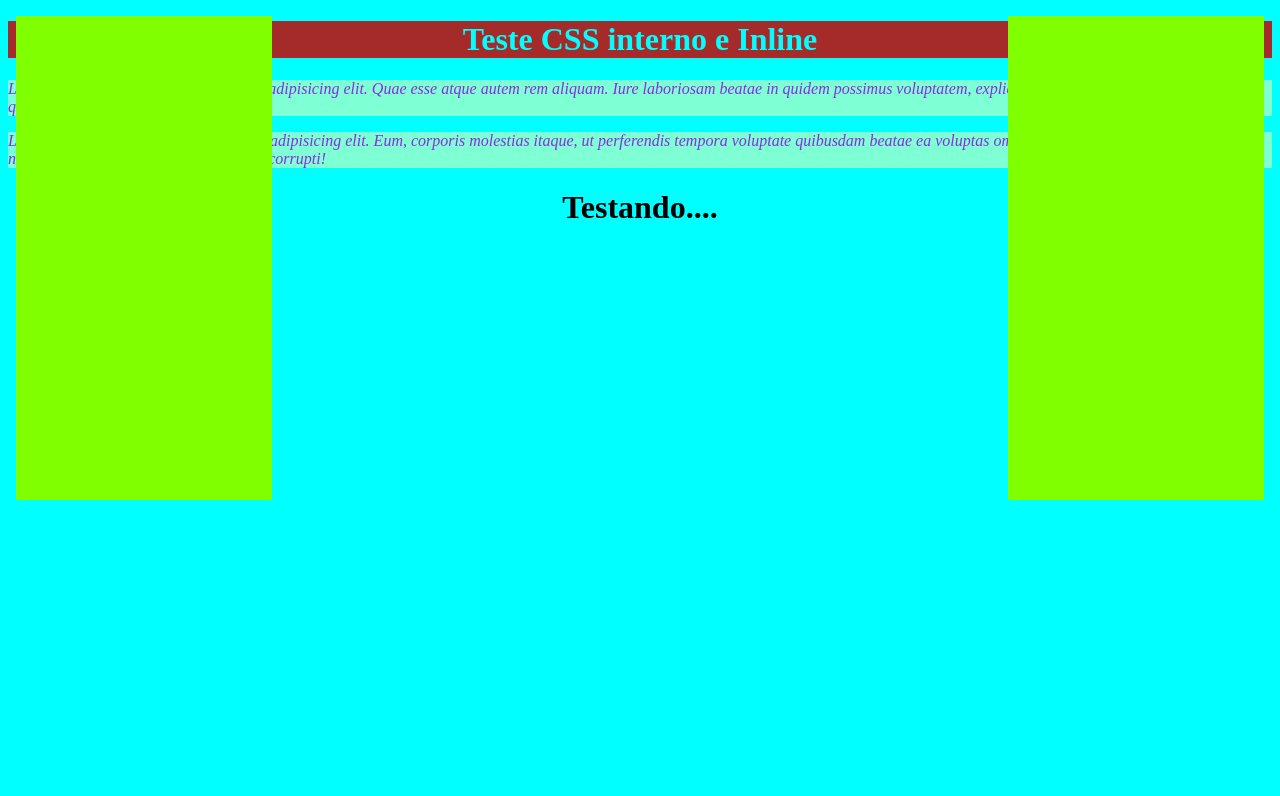
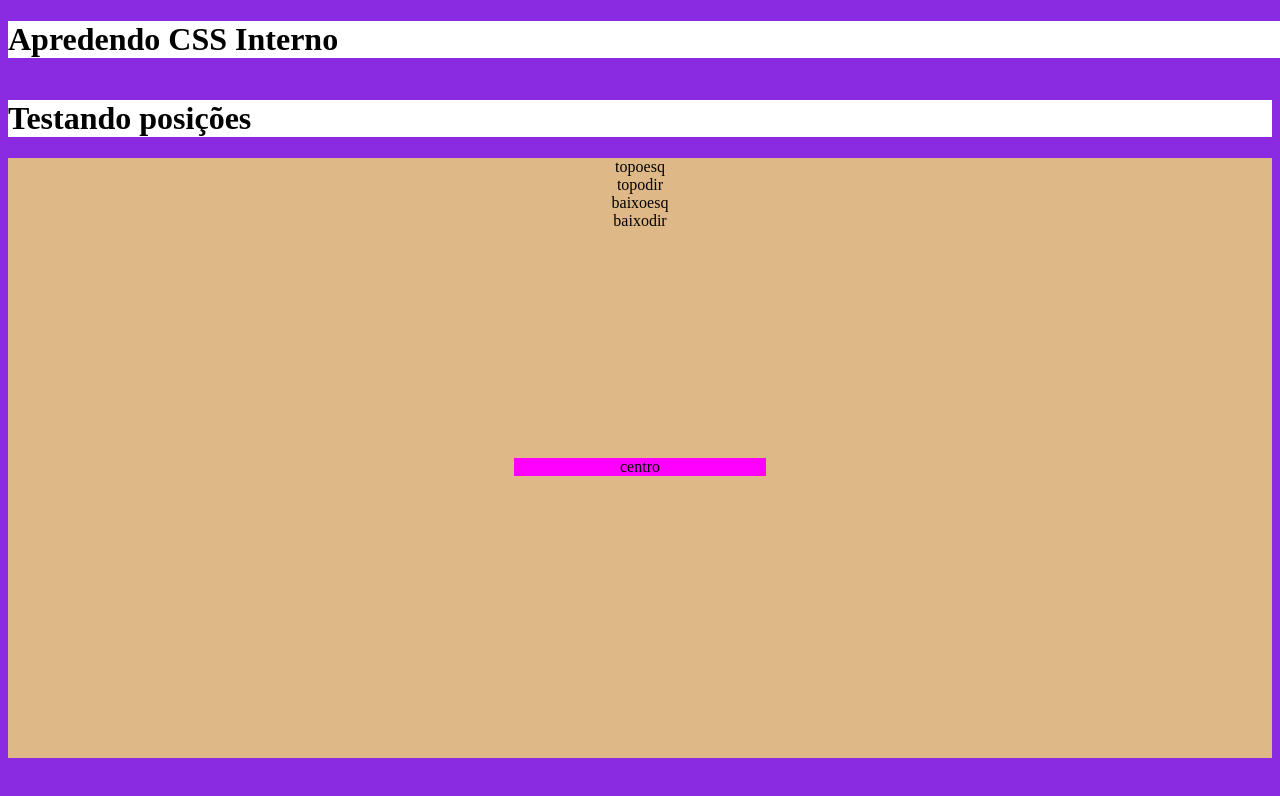
Before and after one commit to Felpin007/Meuprimeirosite, a plain HTML site: page testecss.html in a window 1280 px wide. Drawn offline with Linux system fonts and the light colour scheme.

Commit message:
Update testecss.html

```diff
--- a/testecss.html
+++ b/testecss.html
@@ -4,84 +4,102 @@
     <meta charset="UTF-8">
     <meta http-equiv="X-UA-Compatible" content="IE=edge">
     <meta name="viewport" content="width=device-width, initial-scale=1.0">
-    <title> Teste CSS interno e Inline </title>
+    <title>CSS Interno</title>
     <style>
         body{
+            background-color: blueviolet;
+        }
+        h1{
+            font-size: 2em;
+            background-color: #fff;
+
+        }
+        p{
             background-color: aqua;
+            color: chartreuse;
         }
 
-        h1{
+        .fixo{
+            position: fixed;
+            width: 100%;
+            top: 0;
+            z-index: 1000;
+        }
+
+        .main{
+            width: 100%;
+            height: 600px;
+            background-color: burlywood;
+            position: relative;
             text-align: center;
-            font-weight: bold;
         }
-        p{
-            color: blueviolet;
+
+        .container{
+            margin-top: 100px ;
         }
-                .topoesquerda{
+
+        .topoesq{
+            width: 20%;
+            background-color: cadetblue;
             position: absolute;
             top: 16px;
             left: 16px;
-            font-size: 18px;
+
+        }
+        .topodir{
+            width: 20%;
+            background-color: chocolate;
+            position: absolute;
+            top:16px;
+            right: 16px;
+
+        }
+        .baixoesq{
             width: 20%;
             background-color: chartreuse;
+            position: absolute;
+            bottom: 16px;
+            left: 16px;
 
         }
-                .topodireita{
+        .baixodir{
+            width: 20%;
+            background-color: darkolivegreen;
             position: absolute;
-            top: 16px;
+            bottom: 16px;
             right: 16px;
-            font-size: 18px;
+        }
+        .centro{
             width: 20%;
-            background-color: chartreuse;
-
-        }
-                       .baixoesquerda{
+            background-color: fuchsia;
             position: absolute;
-            top: 16px;
-            left: 16px;
-            font-size: 18px;
-            width: 20%;
-            background-color: chartreuse;
-            bottom: 300px;
-
-        }
-                .baixodireita{
-            position: absolute;
-            top: 16px;
-            right: 16px;
-            font-size: 18px;
-            width: 20%;
-            background-color: chartreuse;
-            bottom: 300px;
-
-        }
-                        .centro{
-            position: absolute;
-            top: 16px;
-            right: 16px;
-            font-size: 18px;
-            width: 20%;
-            background-color: chartreuse;
+            top:300px;
+            margin-left: 40%;
 
         }
     </style>
 </head>
 <body>
     <header>
-        <h1 style="background-color:brown;color: cyan;"> Teste CSS interno e Inline </h1>
-        <p style="background-color: aquamarine; font-style: italic;">Lorem ipsum dolor, sit amet consectetur adipisicing elit. Quae esse atque autem rem aliquam. Iure laboriosam beatae in quidem possimus voluptatem, explicabo cupiditate aut minima natus quibusdam impedit quasi magni!</p>
-        <p style="background-color: aquamarine; font-style: italic;">Lorem ipsum, dolor sit amet consectetur adipisicing elit. Eum, corporis molestias itaque, ut perferendis tempora voluptate quibusdam beatae ea voluptas omnis rem commodi laboriosam odit nostrum architecto, quaerat consectetur corrupti!</p>
+        <h1 class="fixo">Apredendo CSS Interno</h1>
+        <!-- <p>Lorem ipsum dolor sit amet consectetur, adipisicing elit. Quidem ipsam molestiae earum et quae. Provident voluptatibus, maiores placeat aperiam repellendus sint maxime ullam qui dolor quia blanditiis nulla facilis odio.</p> -->
+        <!-- <p>Lorem ipsum dolor sit amet consectetur adipisicing elit. Nulla delectus nemo ipsa iusto reiciendis? Dolores ab nulla nihil totam iusto mollitia veniam illo. Provident magni optio, officia fuga error dolores?</p>
+        <ul style="background-color: darkgoldenrod;font-weight: bold;">
+            <li style="color: brown;">Eu estou com fome</li>
+            <li style="color: brown;">Eu quero comer</li>
+        </ul> -->
     </header>
-    <div class="main">
-        <h1>Testando....</h1>
-        <div class="container">
-            <div class="topoesquerda">TopoEsq</div>
-            <div class="topodireita"></div>
-            <div class="baixoesquerda"></div>
-            <div class="baixodireita"></div>
-            <div class="centro"></div>
+    <div class="container">
+        <h1>Testando posições</h1>
+        <div class = "main">
+            <div class="topoesquerdo">topoesq</div>
+            <div class="topodireita">topodir</div>
+            <div class="centro">centro</div>
+            <div class="baixoesquerda">baixoesq</div>
+            <div class="baixodireita">baixodir</div>
         </div>
 
     </div>
+
 </body>
 </html>
```
